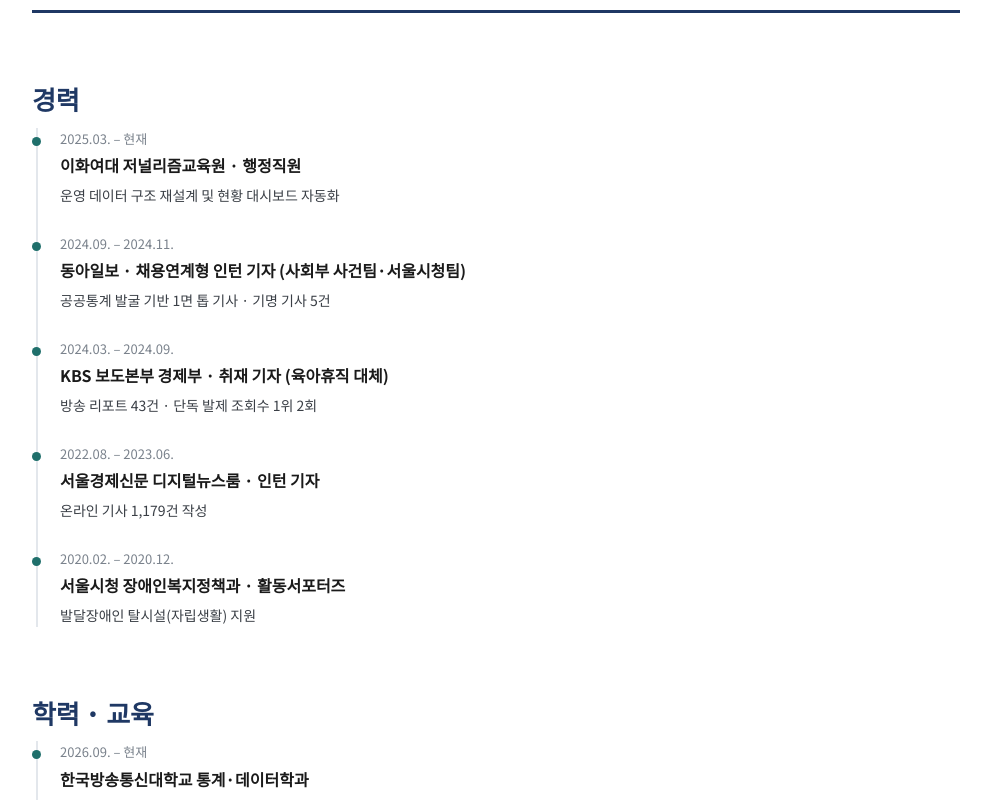
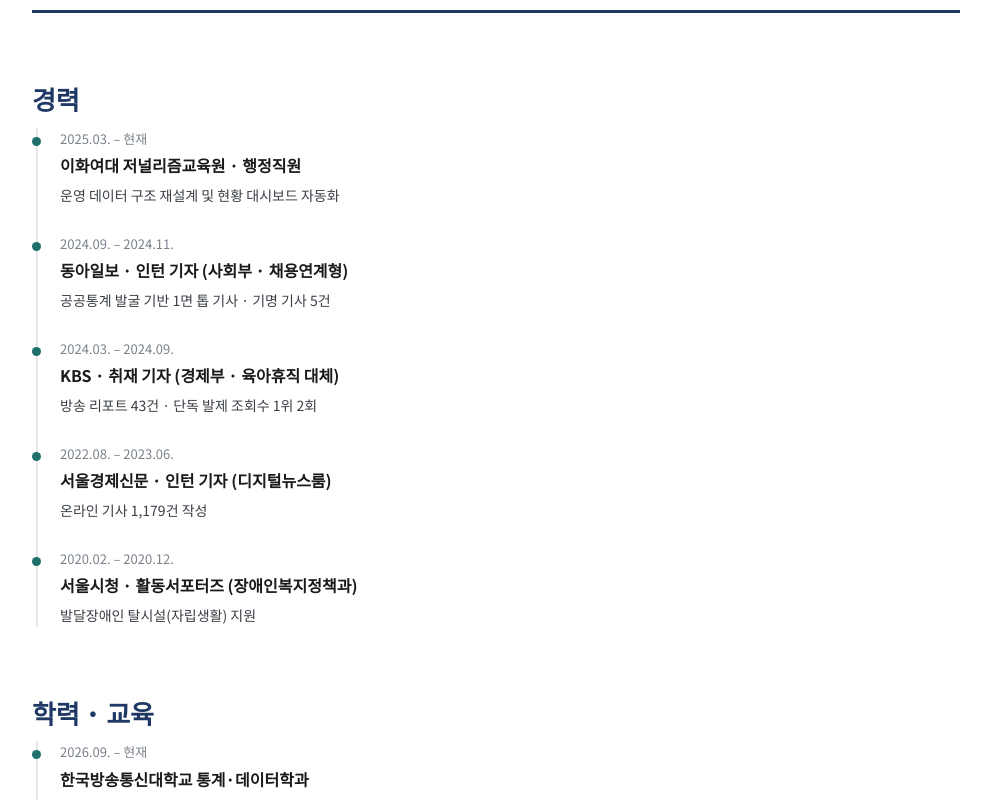
Before and after one commit to micjung15-cmd/portfolio, a plain HTML site: page index.html in a window 1280 px wide. Shown: the part 505-1305 px from the top of the page, without its empty margins (144-1135 px from the left). Drawn offline with Linux system fonts and the light colour scheme.

Commit message:
Update career entries in index.html

```diff
--- a/index.html
+++ b/index.html
@@ -46,10 +46,10 @@ const DATA = {
   /* ───── 4. 경력  [기간, 회사·직무, 한 줄 요약] ───── */
   경력: [
     { 기간: "2025.03. – 현재", 소속: "이화여대 저널리즘교육원 · 행정직원", 요약: "운영 데이터 구조 재설계 및 현황 대시보드 자동화" },
-    { 기간: "2024.09. – 2024.11.", 소속: "동아일보 · 채용연계형 인턴 기자 (사회부 사건팀·서울시청팀)", 요약: "공공통계 발굴 기반 1면 톱 기사 · 기명 기사 5건" },
-    { 기간: "2024.03. – 2024.09.", 소속: "KBS 보도본부 경제부 · 취재 기자 (육아휴직 대체)", 요약: "방송 리포트 43건 · 단독 발제 조회수 1위 2회" },
-    { 기간: "2022.08. – 2023.06.", 소속: "서울경제신문 디지털뉴스룸 · 인턴 기자", 요약: "온라인 기사 1,179건 작성" },
-    { 기간: "2020.02. – 2020.12.", 소속: "서울시청 장애인복지정책과 · 활동서포터즈", 요약: "발달장애인 탈시설(자립생활) 지원" },
+    { 기간: "2024.09. – 2024.11.", 소속: "동아일보 · 인턴 기자 (사회부 · 채용연계형)", 요약: "공공통계 발굴 기반 1면 톱 기사 · 기명 기사 5건" },
+    { 기간: "2024.03. – 2024.09.", 소속: "KBS · 취재 기자 (경제부 · 육아휴직 대체)", 요약: "방송 리포트 43건 · 단독 발제 조회수 1위 2회" },
+    { 기간: "2022.08. – 2023.06.", 소속: "서울경제신문 · 인턴 기자 (디지털뉴스룸)", 요약: "온라인 기사 1,179건 작성" },
+    { 기간: "2020.02. – 2020.12.", 소속: "서울시청 · 활동서포터즈 (장애인복지정책과)", 요약: "발달장애인 탈시설(자립생활) 지원" },
   ],
 
   /* ───── 5. 학력·교육 ───── */
```
